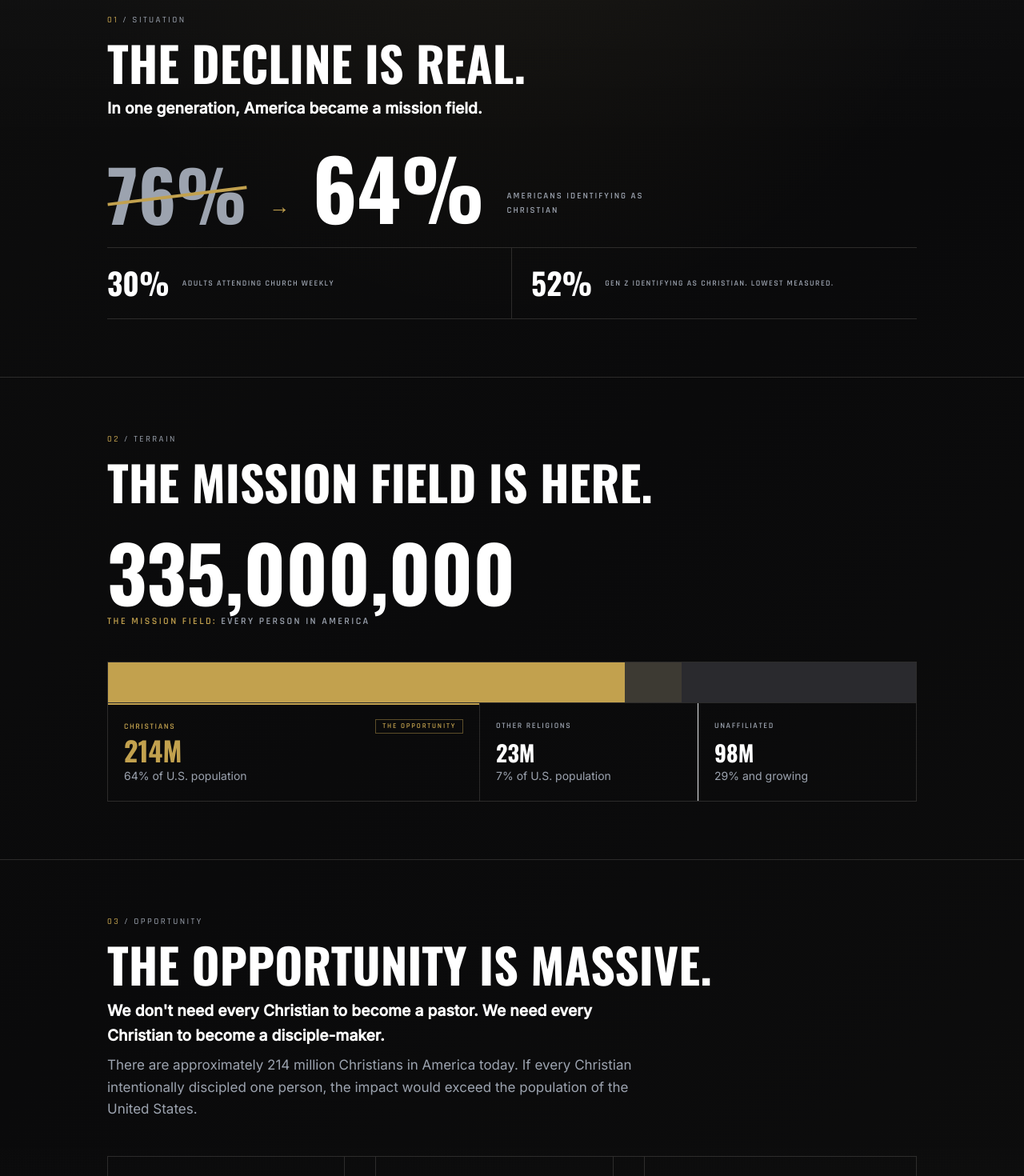
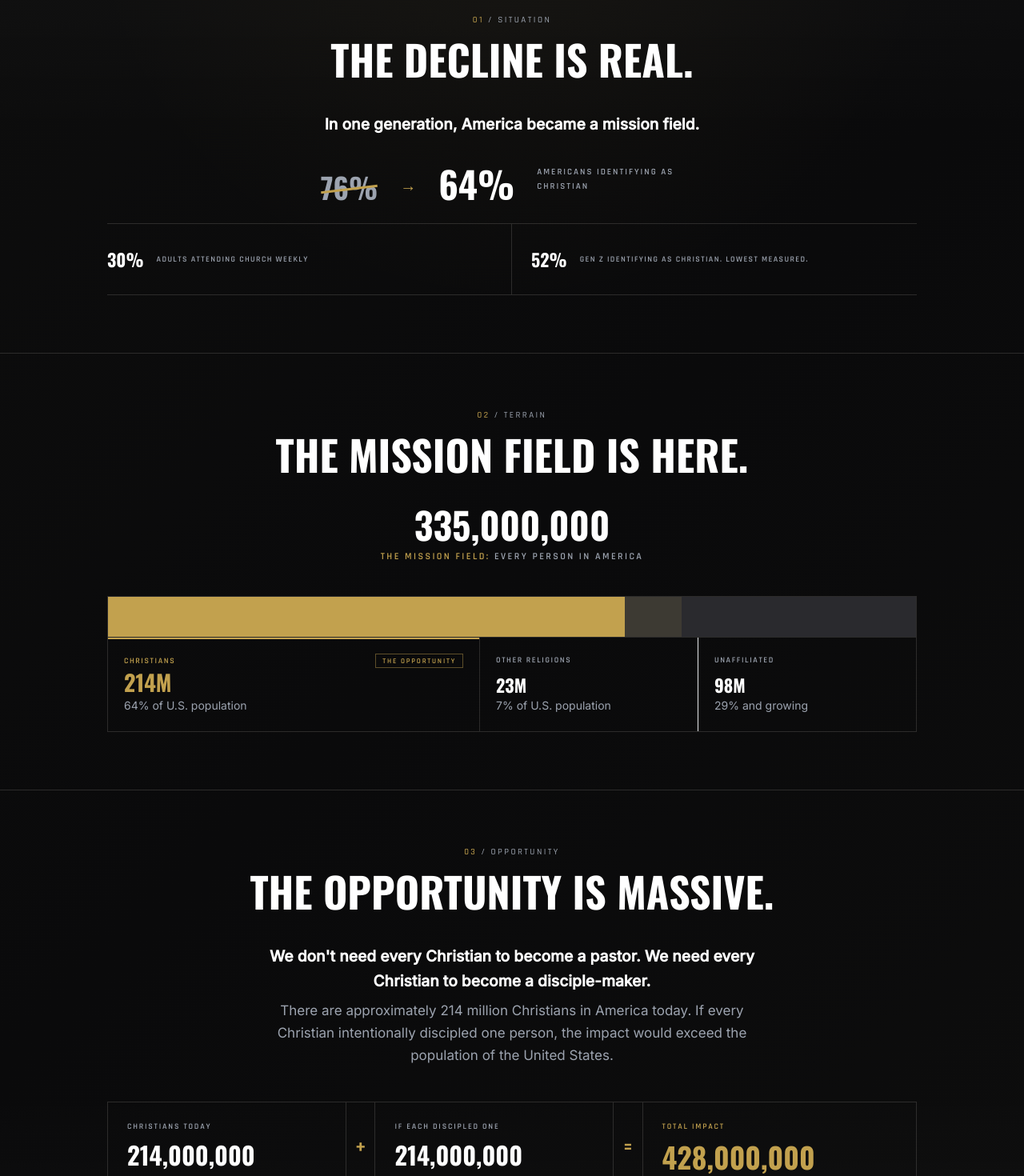
Before and after one commit to rfox0629/usam-website, a Next.js app: page / in a window 1280 px wide. Shown: the part 960-2430 px from the top of the page at 80% size. Built offline with nearby package versions, Linux system fonts and the light colour scheme.

Commit message:
Refine Field Intelligence hierarchy

```diff
--- a/app/page.tsx
+++ b/app/page.tsx
@@ -288,13 +288,17 @@ function GlobalUrgencySection() {
     return (
       <div className="border-b border-[rgba(245,242,234,0.14)] py-11 sm:py-14 md:py-16 lg:py-[72px]">
         <div className="mx-auto max-w-[1060px] px-5 sm:px-6">
+          <div className="mx-auto max-w-3xl text-center">
             <p className="mb-4 text-[11px] font-medium uppercase leading-none tracking-[0.22em] text-stone-500" style={{ fontFamily: font.rajdhani }}>
               <span className="text-[#C2A14E]">{number}</span> / {label}
             </p>
-          <h2 className="max-w-3xl text-[clamp(2rem,5vw,3.75rem)] font-bold uppercase leading-[1.02] tracking-normal text-stone-100" style={{ fontFamily: font.oswald }}>
+            <h2 className="text-[clamp(30px,4.2vw,52px)] font-bold uppercase leading-[1.02] tracking-normal text-stone-100" style={{ fontFamily: font.oswald }}>
               {title}
             </h2>
+          </div>
+          <div className="mt-8 md:mt-10">
             {children}
+          </div>
         </div>
       </div>
     );
@@ -317,8 +321,8 @@ function GlobalUrgencySection() {
           {label}
         </p>
         <p
-          className={`mt-3 whitespace-nowrap text-[clamp(2rem,9vw,2.75rem)] font-bold leading-none tracking-normal md:text-[clamp(1.5rem,2.6vw,2.625rem)] ${
-            emphasized ? "text-[#C2A14E]" : "text-stone-100"
+          className={`mt-3 whitespace-nowrap font-bold leading-none tracking-normal ${
+            emphasized ? "text-[clamp(22px,2.8vw,36px)] text-[#C2A14E]" : "text-[clamp(20px,2.4vw,32px)] text-stone-100"
           }`}
           style={{ fontFamily: font.oswald }}
         >
@@ -331,7 +335,7 @@ function GlobalUrgencySection() {
   function MathOperator({ children }: { children: React.ReactNode }) {
     return (
       <div className="flex items-center justify-center border-b border-[rgba(245,242,234,0.14)] px-0 py-2 md:border-x md:border-b-0 md:px-3 md:py-0">
-        <span className="text-[clamp(1.5rem,5vw,2rem)] font-bold leading-none text-[#C2A14E]" style={{ fontFamily: font.oswald }}>
+        <span className="text-[clamp(18px,2vw,26px)] font-bold leading-none text-[#C2A14E]" style={{ fontFamily: font.oswald }}>
           {children}
         </span>
       </div>
@@ -343,7 +347,7 @@ function GlobalUrgencySection() {
       <div className="pointer-events-none absolute inset-0 bg-[linear-gradient(180deg,rgba(255,255,255,0.026),transparent_18%,transparent_82%,rgba(255,255,255,0.02)),radial-gradient(circle_at_50%_0%,rgba(194,161,78,0.052),transparent_28%),linear-gradient(135deg,#0D0D0D,#0a0a0b_48%,#0D0D0D)]" />
       <div className="relative">
         <div className="mx-auto max-w-[1060px] px-5 pt-14 sm:px-6 md:pt-[72px]">
-          <div className="flex flex-wrap items-baseline justify-between gap-2 border-t border-[rgba(194,161,78,0.45)] pt-4">
+          <div className="flex flex-wrap items-baseline justify-center gap-x-6 gap-y-2 border-t border-[rgba(194,161,78,0.45)] pt-4 text-center">
             <p id="field-intelligence-title" className="text-[11px] font-medium uppercase leading-relaxed tracking-[0.22em] text-[#C2A14E]" style={{ fontFamily: font.rajdhani }}>
               Field Intelligence <span className="text-stone-500">// Est. 07.04.1776</span>
             </p>
@@ -354,28 +358,28 @@ function GlobalUrgencySection() {
         </div>
 
         <Beat number="01" label="Situation" title="THE DECLINE IS REAL.">
-          <p className="mt-3 max-w-2xl text-[clamp(1rem,1.8vw,1.2rem)] font-semibold leading-relaxed text-stone-200">
+          <p className="mx-auto max-w-[620px] text-center text-[clamp(1rem,1.8vw,1.2rem)] font-semibold leading-relaxed text-stone-200">
             In one generation, America became a mission field.
           </p>
 
-          <div className="mt-8 flex flex-wrap items-end gap-x-[clamp(0.875rem,3vw,1.75rem)] gap-y-3 md:mt-9">
-            <span className="relative inline-block text-[clamp(3rem,7vw,5.5rem)] font-bold leading-[0.9] text-stone-500 after:absolute after:left-0 after:right-0 after:top-[52%] after:h-1 after:rotate-[-7deg] after:bg-[#C2A14E]" style={{ fontFamily: font.oswald }}>
+          <div className="mt-8 flex flex-wrap items-end justify-center gap-x-[clamp(0.875rem,3vw,1.75rem)] gap-y-3 md:mt-9">
+            <span className="relative inline-block text-[clamp(26px,2.9vw,36px)] font-bold leading-[0.9] text-stone-500 after:absolute after:left-0 after:right-0 after:top-[52%] after:h-[3px] after:rotate-[-7deg] after:bg-[#C2A14E]" style={{ fontFamily: font.oswald }}>
               76%
             </span>
-            <span className="pb-2 text-[clamp(1.25rem,2.4vw,1.625rem)] font-semibold leading-none text-[#C2A14E]" style={{ fontFamily: font.rajdhani }} aria-hidden="true">
+            <span className="pb-2 text-[clamp(14px,1.8vw,20px)] font-semibold leading-none text-[#C2A14E]" style={{ fontFamily: font.rajdhani }} aria-hidden="true">
               &rarr;
             </span>
-            <span className="text-[clamp(3.625rem,8.5vw,6.5rem)] font-bold leading-[0.9] text-stone-100" style={{ fontFamily: font.oswald }}>
+            <span className="text-[clamp(34px,3.8vw,46px)] font-bold leading-[0.9] text-stone-100" style={{ fontFamily: font.oswald }}>
               64%
             </span>
-            <span className="max-w-[13rem] pb-2 text-[11px] font-semibold uppercase leading-relaxed tracking-[0.18em] text-stone-500" style={{ fontFamily: font.rajdhani }}>
+            <span className="max-w-[13rem] pb-2 text-left text-[11px] font-semibold uppercase leading-relaxed tracking-[0.18em] text-stone-500" style={{ fontFamily: font.rajdhani }}>
               Americans identifying as Christian
             </span>
           </div>
 
           <div className="mt-7 grid border-y border-[rgba(245,242,234,0.14)] sm:grid-cols-2">
             <div className="flex min-h-[88px] items-center gap-4 border-b border-[rgba(245,242,234,0.14)] py-4 pr-0 sm:border-b-0 sm:border-r sm:pr-6">
-              <span className="text-[clamp(1.75rem,4vw,2.35rem)] font-bold leading-none text-stone-100" style={{ fontFamily: font.oswald }}>
+              <span className="text-[clamp(18px,1.8vw,22px)] font-bold leading-none text-stone-100" style={{ fontFamily: font.oswald }}>
                 30%
               </span>
               <span className="text-[10px] font-semibold uppercase leading-relaxed tracking-[0.14em] text-stone-500" style={{ fontFamily: font.rajdhani }}>
@@ -383,7 +387,7 @@ function GlobalUrgencySection() {
               </span>
             </div>
             <div className="flex min-h-[88px] items-center gap-4 py-4 sm:pl-6">
-              <span className="text-[clamp(1.75rem,4vw,2.35rem)] font-bold leading-none text-stone-100" style={{ fontFamily: font.oswald }}>
+              <span className="text-[clamp(18px,1.8vw,22px)] font-bold leading-none text-stone-100" style={{ fontFamily: font.oswald }}>
                 52%
               </span>
               <span className="text-[10px] font-semibold uppercase leading-relaxed tracking-[0.14em] text-stone-500" style={{ fontFamily: font.rajdhani }}>
@@ -394,10 +398,10 @@ function GlobalUrgencySection() {
         </Beat>
 
         <Beat number="02" label="Terrain" title="THE MISSION FIELD IS HERE.">
-          <div className="mt-8 text-[clamp(2.75rem,13vw,6rem)] font-bold leading-[0.95] tracking-normal text-stone-100 md:mt-9" style={{ fontFamily: font.oswald }}>
+          <div className="text-center text-[clamp(34px,3.8vw,46px)] font-bold leading-[0.95] tracking-normal text-stone-100" style={{ fontFamily: font.oswald }}>
             335,000,000
           </div>
-          <p className="mt-2 text-[12px] font-semibold uppercase leading-relaxed tracking-[0.2em] text-[#C2A14E]" style={{ fontFamily: font.rajdhani }}>
+          <p className="mt-2 text-center text-[12px] font-semibold uppercase leading-relaxed tracking-[0.2em] text-[#C2A14E]" style={{ fontFamily: font.rajdhani }}>
             The mission field: <span className="text-stone-500">every person in America</span>
           </p>
 
@@ -431,7 +435,7 @@ function GlobalUrgencySection() {
                     The Opportunity
                   </span>
                 </div>
-                <div className="self-end text-[clamp(2rem,8vw,2.55rem)] font-bold leading-none text-[#C2A14E] md:text-[clamp(1.625rem,3vw,2.125rem)]" style={{ fontFamily: font.oswald }}>
+                <div className="self-end text-[clamp(22px,2.4vw,28px)] font-bold leading-none text-[#C2A14E]" style={{ fontFamily: font.oswald }}>
                   214M
                 </div>
                 <p className="truncate text-sm leading-relaxed text-stone-500">
@@ -443,7 +447,7 @@ function GlobalUrgencySection() {
                 <span className="truncate text-[10px] font-semibold uppercase leading-relaxed tracking-[0.16em] text-stone-500" style={{ fontFamily: font.rajdhani }}>
                   Other Religions
                 </span>
-                <div className="self-end text-[clamp(1.75rem,7vw,2.25rem)] font-bold leading-none text-stone-100 md:text-[clamp(1.375rem,2.4vw,1.75rem)]" style={{ fontFamily: font.oswald }}>
+                <div className="self-end text-[clamp(18px,1.9vw,22px)] font-bold leading-none text-stone-100" style={{ fontFamily: font.oswald }}>
                   23M
                 </div>
                 <p className="truncate text-sm leading-relaxed text-stone-500">
@@ -455,7 +459,7 @@ function GlobalUrgencySection() {
                 <span className="truncate text-[10px] font-semibold uppercase leading-relaxed tracking-[0.16em] text-stone-500" style={{ fontFamily: font.rajdhani }}>
                   Unaffiliated
                 </span>
-                <div className="self-end text-[clamp(1.75rem,7vw,2.25rem)] font-bold leading-none text-stone-100 md:text-[clamp(1.375rem,2.4vw,1.75rem)]" style={{ fontFamily: font.oswald }}>
+                <div className="self-end text-[clamp(18px,1.9vw,22px)] font-bold leading-none text-stone-100" style={{ fontFamily: font.oswald }}>
                   98M
                 </div>
                 <p className="truncate text-sm leading-relaxed text-stone-500">
@@ -467,10 +471,10 @@ function GlobalUrgencySection() {
         </Beat>
 
         <Beat number="03" label="Opportunity" title="THE OPPORTUNITY IS MASSIVE.">
-          <p className="mt-3 max-w-2xl text-[clamp(1rem,1.8vw,1.2rem)] font-semibold leading-relaxed text-stone-200">
+          <p className="mx-auto max-w-[620px] text-center text-[clamp(1rem,1.8vw,1.2rem)] font-semibold leading-relaxed text-stone-200">
             We don&apos;t need every Christian to become a pastor. We need every Christian to become a disciple-maker.
           </p>
-          <p className="mt-2 max-w-2xl text-[clamp(0.95rem,1.6vw,1.0625rem)] leading-relaxed text-stone-500">
+          <p className="mx-auto mt-2 max-w-[620px] text-center text-[clamp(0.95rem,1.6vw,1.0625rem)] leading-relaxed text-stone-500">
             There are approximately 214 million Christians in America today. If every Christian intentionally discipled one person, the impact would exceed the population of the United States.
           </p>
 
@@ -484,7 +488,7 @@ function GlobalUrgencySection() {
         </Beat>
 
         <div className="mx-auto max-w-[1060px] px-5 py-5 pb-16 sm:px-6 md:pb-20">
-          <p className="break-words text-[10px] font-medium uppercase leading-relaxed tracking-[0.16em] text-stone-500 md:tracking-[0.2em]" style={{ fontFamily: font.rajdhani }}>
+          <p className="break-words text-center text-[10px] font-medium uppercase leading-relaxed tracking-[0.16em] text-stone-500 md:tracking-[0.2em]" style={{ fontFamily: font.rajdhani }}>
             Sources <span className="text-[#C2A14E]">//</span> Pew Research Center &middot; Gallup &middot; Barna Group &middot; U.S. Census Bureau
           </p>
         </div>
```
Lines whose indentation alone changed are shown as unchanged.
